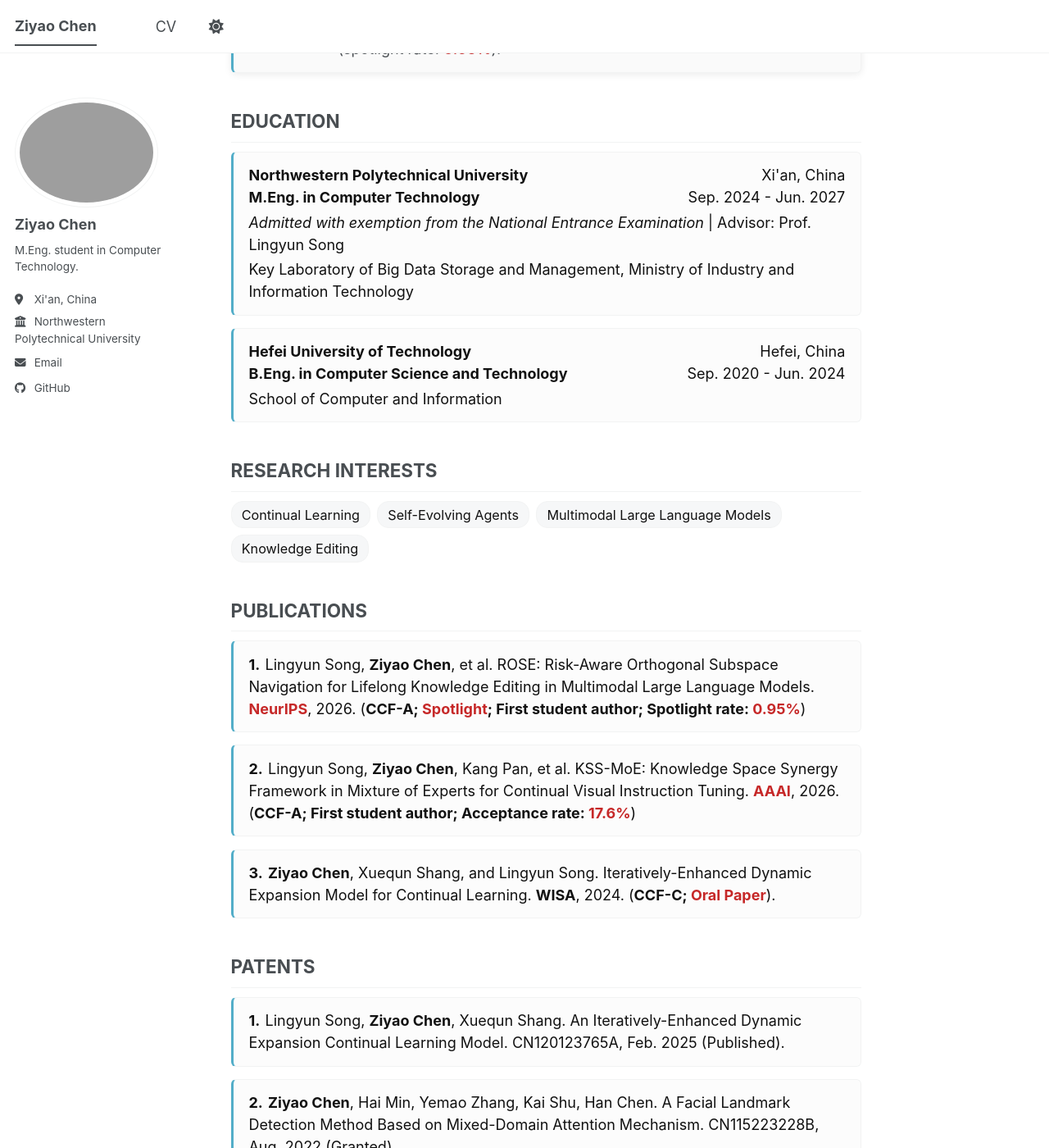
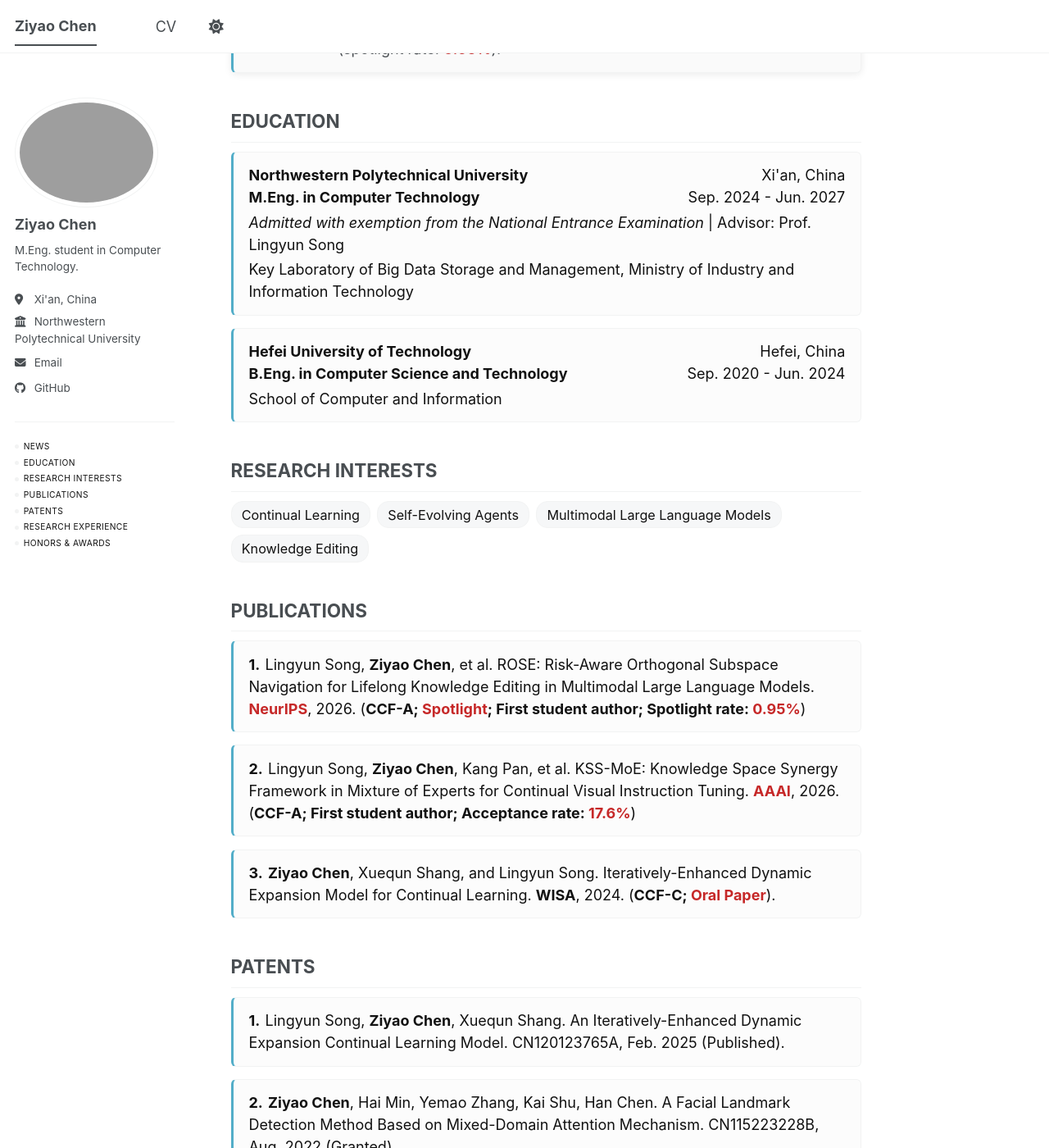
Before and after one commit to yyotta/yyotta.github.io, a Jekyll site: the page built from _pages/about.md, in a window 1280 px wide and 1400 px high, scrolled down 236 px. Shown: the whole window at 82% size. Built offline with Jekyll 4.4.1, drawn with Linux system fonts in a browser that asks for light colours; a script bundle is joined from its source files by our own code; library files that are not in the unit come from our copies.

Commit message:
Add sidebar section navigation

```diff
--- a/_includes/author-profile.html
+++ b/_includes/author-profile.html
@@ -173,4 +173,82 @@
       {% endif %}
     </ul>
   </div>
+
+  {% if page.url == "/" or page.url == "/index.html" %}
+  <nav class="side-nav" aria-label="Page sections">
+    <ul>
+      <li><a href="#news">NEWS</a></li>
+      <li><a href="#education">EDUCATION</a></li>
+      <li><a href="#research-interests">RESEARCH INTERESTS</a></li>
+      <li><a href="#publications">PUBLICATIONS</a></li>
+      <li><a href="#patents">PATENTS</a></li>
+      <li><a href="#research-experience">RESEARCH EXPERIENCE</a></li>
+      <li><a href="#honors--awards">HONORS &amp; AWARDS</a></li>
+    </ul>
+  </nav>
+  <style>
+    .side-nav {
+      margin: 1.6em 0 0;
+      padding: 1em 0 0;
+      border-top: 1px solid var(--global-border-color);
+    }
+    .side-nav ul { list-style: none; margin: 0; padding: 0; }
+    .side-nav li { margin: 0.32em 0; }
+    .side-nav a {
+      display: flex;
+      align-items: center;
+      gap: 0.55em;
+      font-size: 0.76em;
+      letter-spacing: 0.04em;
+      color: #111;
+      text-decoration: none;
+    }
+    .side-nav a::before {
+      content: "";
+      flex: none;
+      width: 5px;
+      height: 5px;
+      border-radius: 50%;
+      background: var(--global-border-color);
+      transition: background 0.15s ease-in-out;
+    }
+    .side-nav a:hover { color: var(--global-link-color); }
+    .side-nav a:hover::before { background: var(--global-link-color); }
+    html[data-theme="dark"] .side-nav a { color: #f0f0f0; }
+  </style>
+  <script>
+    (function () {
+      var links = document.querySelectorAll('.side-nav a');
+      if (!links.length) return;
+      var reduce = window.matchMedia('(prefers-reduced-motion: reduce)').matches;
+
+      function fastScroll(targetY, done) {
+        var startY = window.pageYOffset;
+        var dist = targetY - startY;
+        if (reduce || Math.abs(dist) < 2) { window.scrollTo(0, targetY); done(); return; }
+        var dur = Math.min(420, Math.max(180, Math.abs(dist) * 0.32));
+        var start = null;
+        function step(ts) {
+          if (start === null) start = ts;
+          var p = Math.min(1, (ts - start) / dur);
+          var e = 1 - Math.pow(1 - p, 3);
+          window.scrollTo(0, startY + dist * e);
+          if (p < 1) { requestAnimationFrame(step); } else { done(); }
+        }
+        requestAnimationFrame(step);
+      }
+
+      links.forEach(function (a) {
+        a.addEventListener('click', function (e) {
+          var id = a.getAttribute('href').slice(1);
+          var el = document.getElementById(id);
+          if (!el) return;
+          e.preventDefault();
+          var y = el.getBoundingClientRect().top + window.pageYOffset - 16;
+          fastScroll(y, function () { history.replaceState(null, '', '#' + id); });
+        });
+      });
+    })();
+  </script>
+  {% endif %}
 </div>
```
